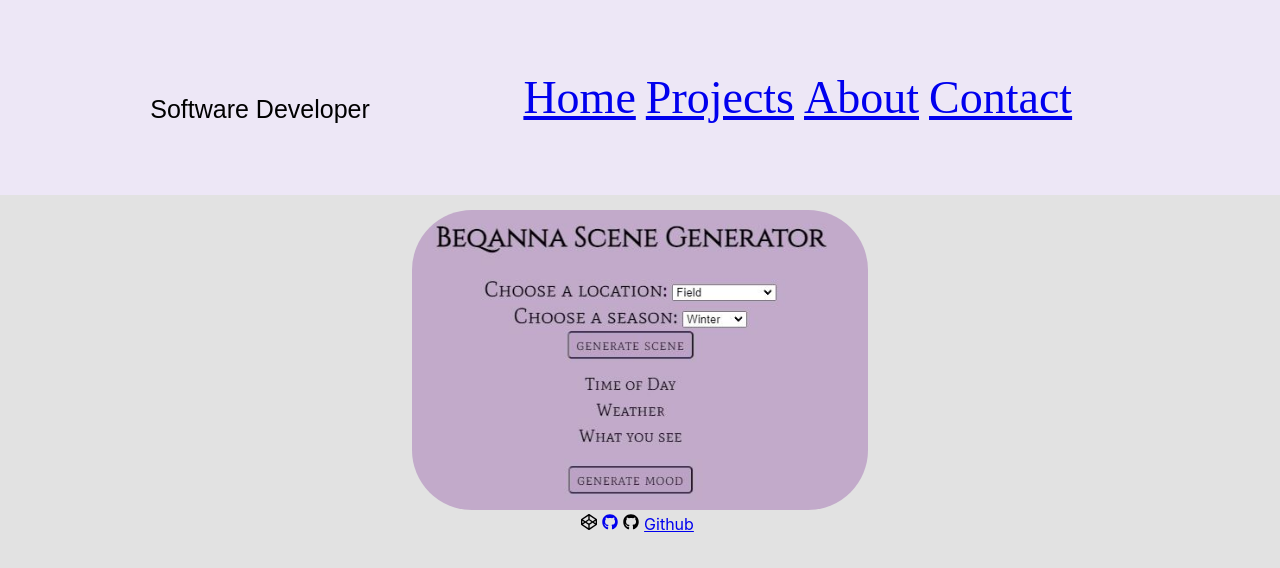
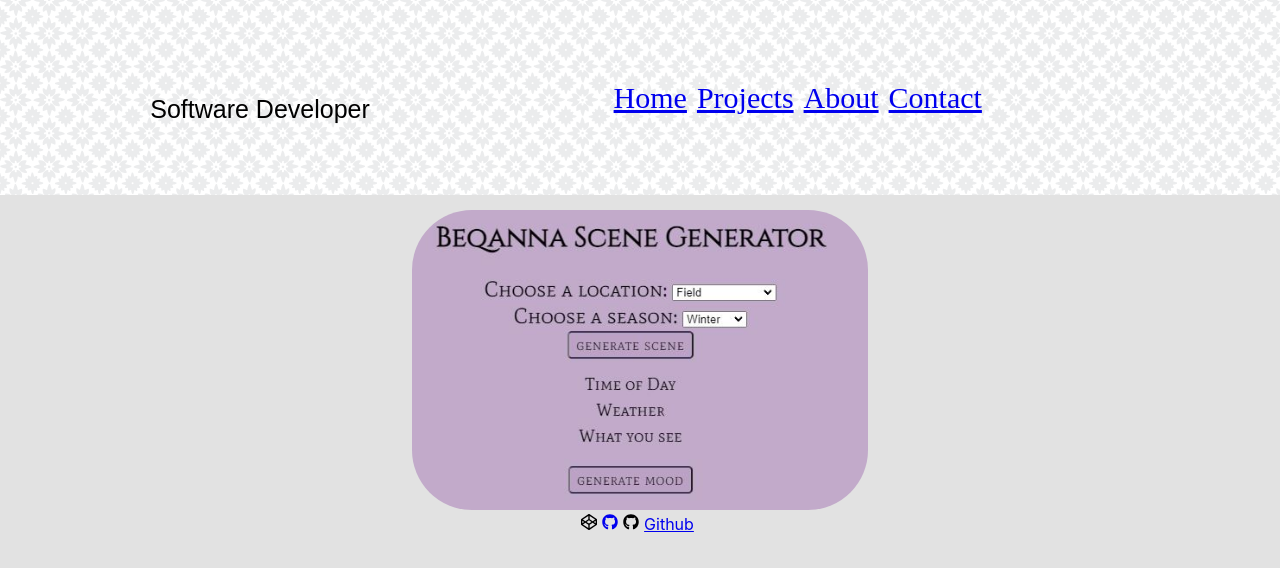
Before and after one commit to hannamlittlefield/AlexanderSucks, a React (Create React App) app: page /projects in a window 1280 px wide. Shown: the top 568 px of the page. Built offline with nearby package versions, Linux system fonts and the light colour scheme; a web font is replaced by a local one.

Commit message:
adding patterened bg to header

```diff
--- a/src/App.css
+++ b/src/App.css
@@ -8,7 +8,8 @@ a {
   padding: 5px;
 }
 .App-header {
-  background-color: #ede7f6;
+  background: url(./img/flowerbg.png);
+  /*background-color: #ede7f6;*/
   top: 0;
   display: flex;
   align-items: center;
@@ -44,24 +45,23 @@ a {
   margin-top: -15px;
 }
 
-#nav {
-	width: 100%;
-	float: left;
-	padding: 0;
-	list-style: none; }
-#nav li {
+.nav {
+	font-size: 30px;
+}
+
+.nav li {
 	float: left;
   font-size: 20px;
   font-family: arial;}
 
-#nav li a {
+.nav li a {
 		display: block;
 		padding: 8px 15px;
 		text-decoration: none;
-		color: #bbb5c3;
+		color: #000000;
 		border-right: 1px solid #ccc; }
 
-#nav li a {
+.nav li a {
 		display: block;
 		padding: 8px 15px;
 		text-decoration: none;
--- a/src/Navbar.js
+++ b/src/Navbar.js
@@ -5,7 +5,7 @@ import { Link } from "react-router-dom";
 export default function NavTopbar(){
     return (
       <div style={{ display: 'block', width: 700, padding: 30 }}>
-      <Navbar bg="#ede7f6">
+      <Navbar bg="#ede7f6" className='nav'>
         <Link to="/home">Home</Link>
         <Link to="/projects">Projects</Link>
         <Link to="/about">About</Link>
```
Also changed, not shown: src/img/flowerbg.png (added).
